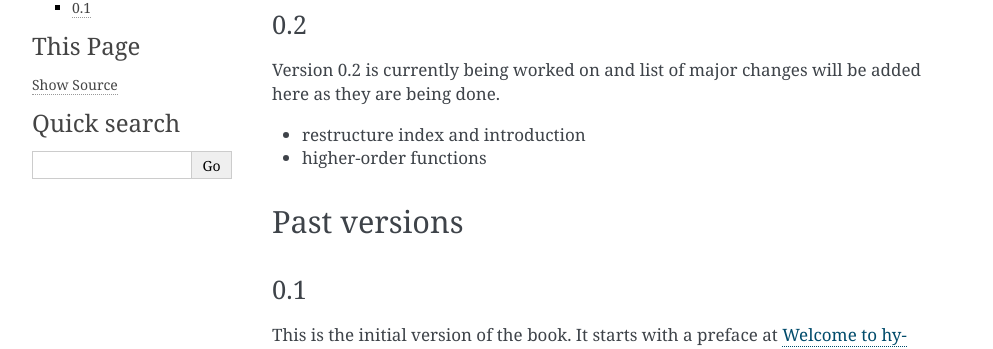
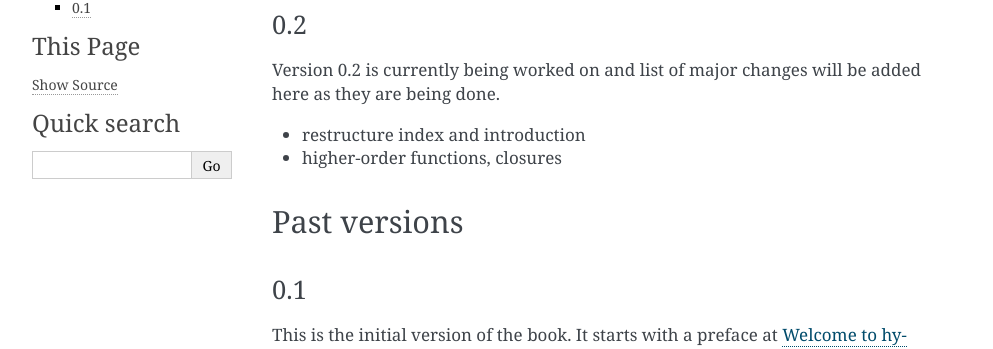
Before and after one commit to tuturto/hy-files, a Sphinx documentation site: the page built from doc/source/version.rst, in a window 1280 px wide. Shown: the part 181-530 px from the top of the page, without its empty margins (148-1141 px from the left). Built offline with Sphinx 7.4.7, drawn with Linux system fonts in a browser that asks for light colours.

```diff
--- a/doc/source/version.rst
+++ b/doc/source/version.rst
@@ -11,7 +11,7 @@
 here as they are being done.
 
 * restructure index and introduction
-* higher-order functions
+* higher-order functions, closures
 
 Past versions
 -------------
```
Also changed, not shown: doc/source/intro.rst (+4 -4 lines).
